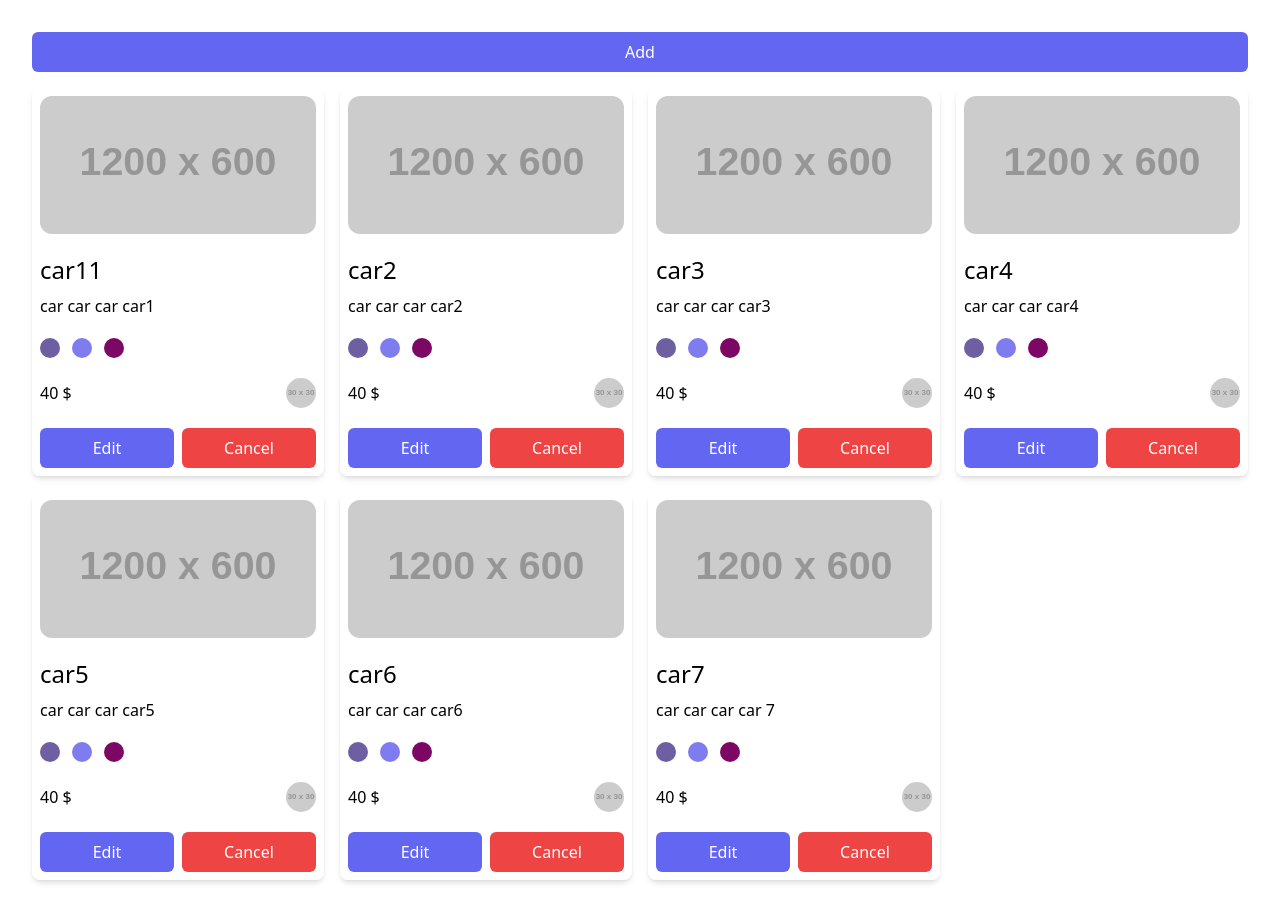
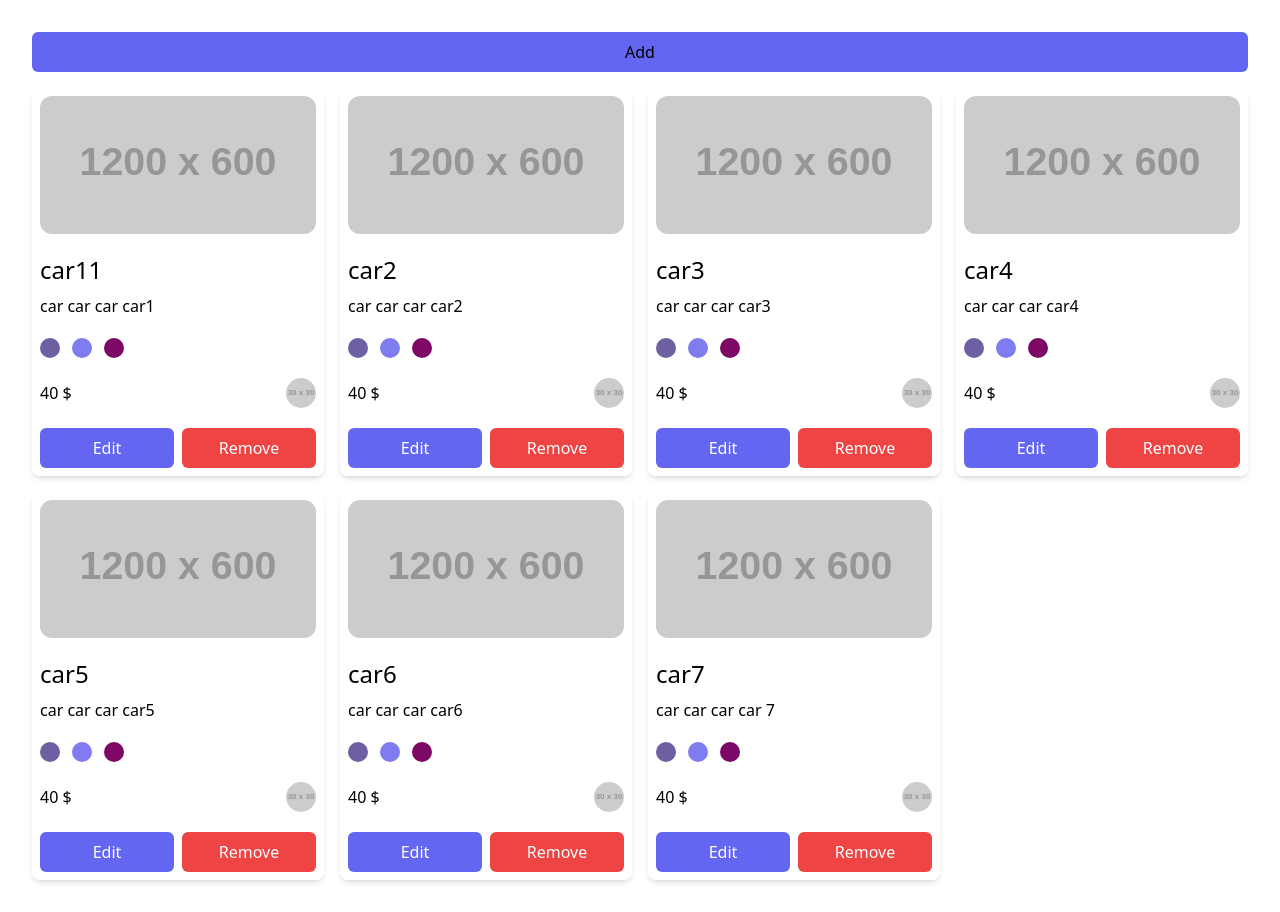
Before and after one commit to mohammed567-tech/ReactJS-Basics-with-TypeScript, a React (Vite) app: page / in a window 1280 px wide. Built offline with nearby package versions, Linux system fonts and the light colour scheme.

Commit message:
full function is working

```diff
--- a/src/App.tsx
+++ b/src/App.tsx
@@ -32,6 +32,7 @@ function App() {
   const [productList, setProductList] = useState<Iproduct[]>(Products);
   const [isOpen, setIsOpen] = useState(false);
   const [isEditOpen, setEditIsOpen] = useState(false);
+  const [isRemoveOpen, setRemoveIsOpen] = useState(false);
   const [product, setProduct] = useState<Iproduct>(defualtProductObj);
   const [productToEdit, setProductToEdit] =
     useState<Iproduct>(defualtProductObj);
@@ -62,6 +63,12 @@ function App() {
   const closeEditModal = () => {
     setEditIsOpen(false);
   };
+  const openRemoveModal = () => {
+    setRemoveIsOpen(true);
+  };
+  const closeRemoveModal = () => {
+    setRemoveIsOpen(false);
+  };
   const onCancel = () => {
     closeModal();
     setProduct(defualtProductObj);
@@ -69,8 +76,6 @@ function App() {
   };
   const onCancelEdit = () => {
     closeEditModal();
-    // setProduct(defualtProductObj);
-    // setTempColor([]);
   };
 
   const onSubmitHandler = (event: FormEvent<HTMLFormElement>): void => {
@@ -85,7 +90,6 @@ function App() {
     const hasErrMsg =
       Object.values(errors).some((value) => value === "") &&
       Object.values(errors).every((value) => value === "");
-    // console.log(hasErrMsg);
 
     if (!hasErrMsg) {
       serErrors(errors);
@@ -100,79 +104,6 @@ function App() {
     closeModal();
     setTempColor([]);
   };
-  // const onSubmitEditHandler = (event: FormEvent<HTMLFormElement>): void => {
-  //   event.preventDefault();
-  //   const { title, description, imageURL, price } = productToEdit;
-  //   console.log("Editing Product:", productToEdit);
-  //   const errors = productValidation({
-  //     title: title,
-  //     description: description,
-  //     imageURL: imageURL,
-  //     price: price,
-  //     colors: tempColor,
-  //   });
-  //   console.log("Validation Errors:", errors);
-  //   const hasErrMsg = Object.values(errors).some((value) => value !== "");
-
-  //   if (hasErrMsg) {
-  //     serErrors(errors);
-  //     return;
-  //   }
-  //   console.log("No Errors, proceeding to update product.");
-  //   // console.log(productList); // This will execute if there are no errors
-
-  //   const UpdateProduct = [...productList];
-  //   UpdateProduct[productToEditIndex] = productToEdit;
-  //   setProductList(UpdateProduct);
-
-  //   console.log("Updated Product List:", UpdateProduct);
-  //   setProductToEdit(defualtProductObj);
-
-  //   onCancelEdit();
-  //   setTempColor([]);
-  // };
-  // const onSubmitEditHandler1 = (event: FormEvent<HTMLFormElement>): void => {
-  //   event.preventDefault();
-  //   const { title, description, imageURL, price } = productToEdit;
-
-  //   // Log the current product to edit
-  //   console.log("Editing Product:", productToEdit);
-
-  //   const errors = productValidation({
-  //     title: title,
-  //     description: description,
-  //     imageURL: imageURL,
-  //     price: price,
-  //     colors: tempColor,
-  //   });
-
-  //   // Log validation errors
-  //   console.log("Validation Errors:", errors);
-
-  //   const hasErrMsg = Object.values(errors).some((value) => value !== "");
-
-  //   if (hasErrMsg) {
-  //     serErrors(errors);
-  //     console.log("Errors found, edit operation aborted.");
-  //     return;
-  //   }
-
-  //   console.log("No Errors, proceeding to update product.");
-
-  //   const UpdateProduct = [...productList];
-  //   UpdateProduct[productToEditIndex] = {
-  //     ...productToEdit,
-  //     colors: tempColor.concat(productToEdit.colors),
-  //   };
-  //   setProductList(UpdateProduct);
-
-  //   console.log("Updated Product List:", UpdateProduct);
-
-  //   setProductToEdit(defualtProductObj);
-
-  //   onCancelEdit();
-  //   setTempColor([]);
-  // };
   const onSubmitEditHandler = (event: FormEvent<HTMLFormElement>): void => {
     event.preventDefault();
     const { title, description, imageURL, price } = productToEdit;
@@ -227,6 +158,7 @@ function App() {
       product={product}
       setProductToEdit={setProductToEdit}
       openEditModal={openEditModal}
+      openRemoveModal={openRemoveModal}
     />
   ));
   const renderProductEdit = (id: string, label: string, name: TproductName) => {
@@ -244,7 +176,16 @@ function App() {
       </div>
     );
   };
-  // console.log(productToEdit);
+  const handleRemveItem = () => {
+    console.log("Product to remove:", productToEdit);
+    const filtered = productList.filter(
+      (product) => product.id !== productToEdit.id
+    );
+    console.log("Filtered products:", filtered);
+
+    setProductList(filtered);
+    closeRemoveModal();
+  };
   return (
     <>
       <div className="text-center  space-y-4">
@@ -255,6 +196,7 @@ function App() {
         <div className="grid grid-cols-1 md:grid-cols-3 lg:grid-cols-4 gap-4">
           {renderProductist}
         </div>
+        {/* Buil New Product  */}
         <Modal isOpen={isOpen} closeModal={closeModal} title="Add New Product">
           <form className="space-y-3 " onSubmit={onSubmitHandler}>
             {FormInputsList.map((input) => (
@@ -308,8 +250,8 @@ function App() {
               setSelected={setSelectedCategory}
             />
             <div className="flex  gap-2 ">
-              <Button className={"bg-indigo-500"}>submit</Button>
-              <Button className={"bg-gray-500 "} onClick={onCancel}>
+              <Button className={"bg-indigo-500 text-white"}>submit</Button>
+              <Button className={"bg-gray-500 text-white"} onClick={onCancel}>
                 Close
               </Button>
             </div>
@@ -336,18 +278,6 @@ function App() {
                   <CircleColor
                     Color={color}
                     key={color}
-                    // onClick={() => {
-                    //   if (
-                    //     tempColor.concat(productToEdit.colors).includes(color)
-                    //   ) {
-                    //     setTempColor((prev) =>
-                    //       prev.filter((item) => item !== color)
-                    //     );
-                    //     return;
-                    //   }
-                    //   setTempColor((prev) => [...prev, color]);
-                    //   serErrors((prevErrors) => ({ ...prevErrors, color: "" }));
-                    // }}
                     onClick={() => {
                       const isColorInTemp = tempColor.includes(color);
                       const isColorInProduct =
@@ -394,12 +324,41 @@ function App() {
               }
             />
             <div className="flex  gap-2 ">
-              <Button className={"bg-indigo-500"}>submit</Button>
-              <Button className={"bg-gray-500 "} onClick={onCancelEdit}>
+              <Button className={"bg-indigo-500 text-white"}>submit</Button>
+              <Button
+                className={"bg-gray-500  text-white"}
+                onClick={onCancelEdit}
+              >
                 Close
               </Button>
             </div>
           </form>
+        </Modal>
+        {/* Remove btn Modal */}
+        <Modal
+          isOpen={isRemoveOpen}
+          closeModal={closeRemoveModal}
+          title="Remove Item"
+        >
+          <div>
+            <div className="p-3">
+              <p>Do u Want To Remove </p>
+            </div>
+            <div className="flex  gap-2 ">
+              <Button
+                className={"bg-red-500 text-white"}
+                onClick={() => handleRemveItem()}
+              >
+                Remove
+              </Button>
+              <Button
+                className={"bg-gray-300  text-black"}
+                onClick={closeRemoveModal}
+              >
+                Cancel
+              </Button>
+            </div>
+          </div>
         </Modal>
       </div>
     </>
--- a/src/Components/ProductCard.tsx
+++ b/src/Components/ProductCard.tsx
@@ -1,12 +1,9 @@
-// import { useEffect, useState } from "react";
+import ContentProduct from "./ContentProduct";
 
-import ContentProduct from "./ContentProduct";
-// import { TextSlicer } from "./functions/Functions";
 import Image from "./Image";
 import { Iproduct } from "./Interfaces";
 import Button from "./ui/Button";
 import CircleColor from "./ui/CircleColor";
-// import Modal from "./ui/Modal";
 
 interface IProps {
   product: Iproduct;
@@ -14,6 +11,7 @@ interface IProps {
   openEditModal: () => void;
   setProductToEditIndex: (index: number) => void;
   index: number;
+  openRemoveModal: () => void;
 }
 
 const ProductCard = ({
@@ -22,18 +20,18 @@ const ProductCard = ({
   openEditModal,
   setProductToEditIndex,
   index,
+  openRemoveModal,
 }: IProps) => {
   const onEdit = () => {
     setProductToEdit(product);
     openEditModal();
     setProductToEditIndex(index);
   };
-  //   const [products, setProducts] = useState([]);
-  //   useEffect(() => {
-  //     fetch("https://fakestoreapi.com/products")
-  //       .then((res) => res.json())
-  //       .then((data) => setProducts(data));
-  //   }, []);
+  const onRmove = () => {
+    setProductToEdit(product);
+    openRemoveModal();
+  };
+
   return (
     <div className="flex flex-col gap-5 bg-white/50 p-2 rounded-lg shadow-md">
       {/* IMAGE */}
@@ -44,7 +42,6 @@ const ProductCard = ({
       />
       {/* CONTENT */}
       <ContentProduct product={product} />
-      {/* <p>{TextSlicer(txt)}</p> */}
       {/* COLOR */}
       <div className="colorProduct flex gap-3">
         {product.colors.map((color) => (
@@ -62,10 +59,12 @@ const ProductCard = ({
       </div>
       {/* BUTTONS */}
       <div className="flex gap-2 ">
-        <Button className=" bg-indigo-500 " onClick={onEdit}>
+        <Button className=" bg-indigo-500 text-white " onClick={onEdit}>
           Edit
         </Button>
-        <Button className=" bg-red-500">Cancel</Button>
+        <Button className=" bg-red-500 text-white" onClick={onRmove}>
+          Remove
+        </Button>
       </div>
     </div>
   );
--- a/src/Components/ui/Button.tsx
+++ b/src/Components/ui/Button.tsx
@@ -8,10 +8,7 @@ interface IProps extends ButtonHTMLAttributes<HTMLButtonElement> {
 
 const Button = ({ children, className, width = "w-full", ...rest }: IProps) => {
   return (
-    <button
-      className={`${className} rounded-md ${width} text-white p-2`}
-      {...rest}
-    >
+    <button className={`${className} rounded-md ${width}  p-2`} {...rest}>
       {children}
     </button>
   );
```
